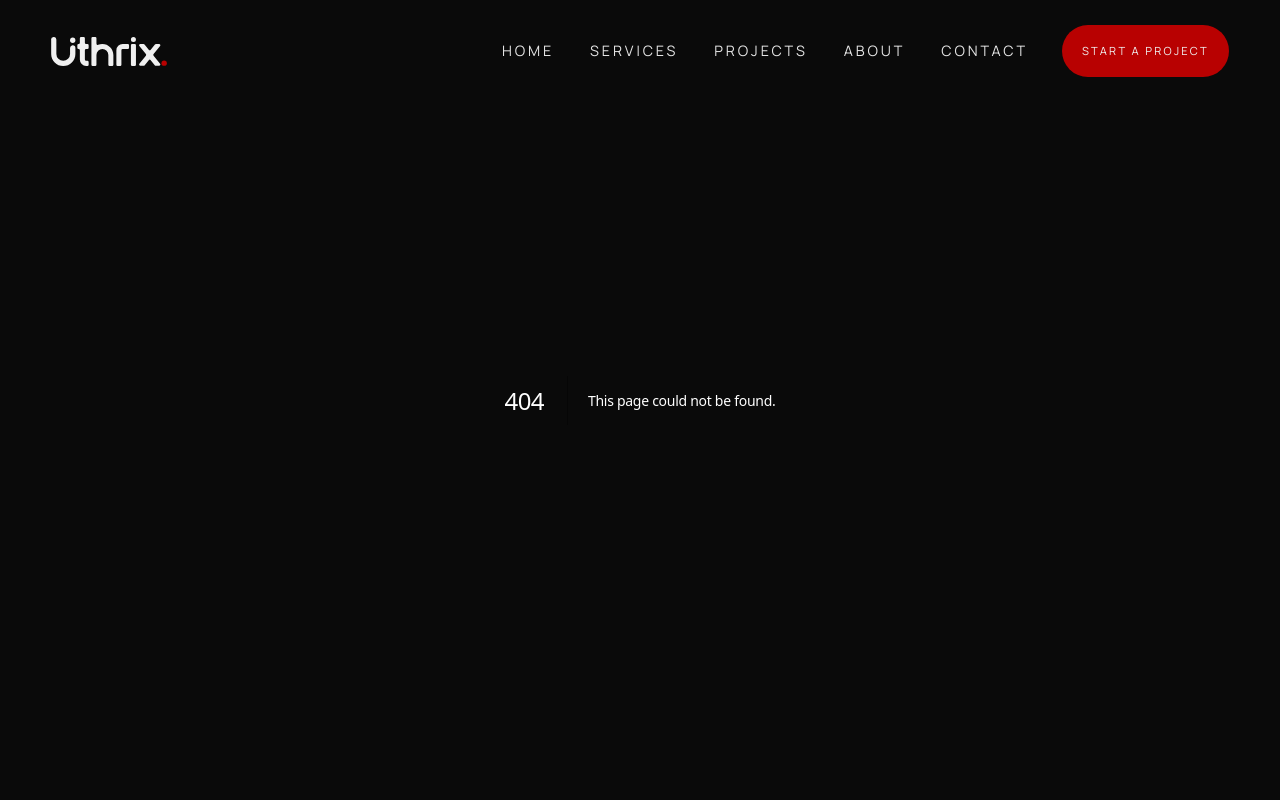
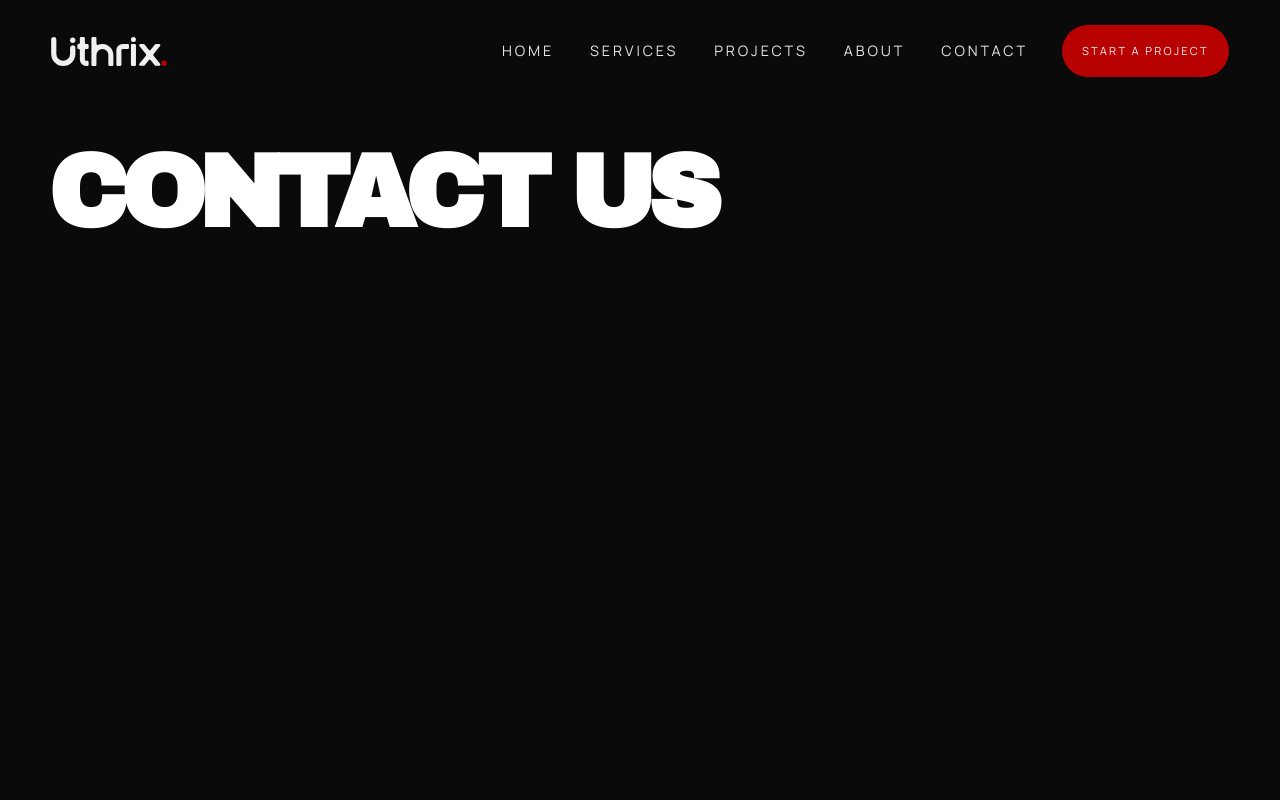
Before and after one commit to Uthrix-Digital/uthrix-digital, a Next.js app: page /ContactUs in a window 1280 px wide. Before the commit this address had no page. Shown: the top 800 px of the page. Built offline with nearby package versions, Linux system fonts and the light colour scheme.

Commit message:
feat: update Contact Us page with animation and layout enhancements

```diff
--- /dev/null
+++ b/src/app/ContactUs/page.tsx
@@ -0,0 +1,53 @@
+"use client";
+import { Suspense } from "react";
+import { motion, MotionConfig, type Variants } from "framer-motion";
+
+const EASE = [0.22, 1, 0.36, 1] as const;
+
+const stagger: Variants = {
+  hidden: {},
+  visible: { transition: { staggerChildren: 0.1 } },
+};
+
+const fadeUp: Variants = {
+  hidden: { opacity: 0, y: 24 },
+  visible: {
+    opacity: 1,
+    y: 0,
+    transition: { duration: 0.65, ease: EASE },
+  },
+};
+
+export default function ContactUs() {
+  return (
+    <div className="relative min-h-screen bg-foreground text-white transition-colors duration-300">
+      <div className="mx-auto flex w-full max-w-none px-4 pb-16 pt-32 sm:px-6 sm:pb-20 lg:px-12 lg:pt-38">
+        <motion.div
+          variants={stagger}
+          initial="hidden"
+          animate="visible"
+          className="flex w-full flex-col"
+        >
+          <motion.h1
+            variants={fadeUp}
+            className="font-archivo-black w-full text-[clamp(2.25rem,12vw,10rem)] font-black uppercase leading-[0.86] tracking-[-0.07em] sm:text-[clamp(1rem,8vw,10rem)] sm:leading-[0.82] sm:tracking-[-0.075em]"
+          >
+            <span className="block sm:whitespace-nowrap">
+              Contact Us
+            </span>
+          </motion.h1>
+          <div>
+            <Suspense
+              fallback={
+                <div
+                  className="min-h-130 w-full animate-pulse rounded-2xl bg-black/3"
+                  aria-label="Loading growth path map"
+                />
+              }
+            ></Suspense>
+          </div>
+        </motion.div>
+      </div>
+    </div>
+  );
+}
--- a/src/components/layout/(header)/NavConfig.ts
+++ b/src/components/layout/(header)/NavConfig.ts
@@ -3,5 +3,5 @@ export const navLinks = [
   { name: "Services", path: "services" },
   { name: "Projects", path: "portfolio" },
   { name: "About", path: "/AboutUs" },
-  { name: "Contact", path: "contact" },
+  { name: "Contact", path: "/ContactUs" },
 ];
```
